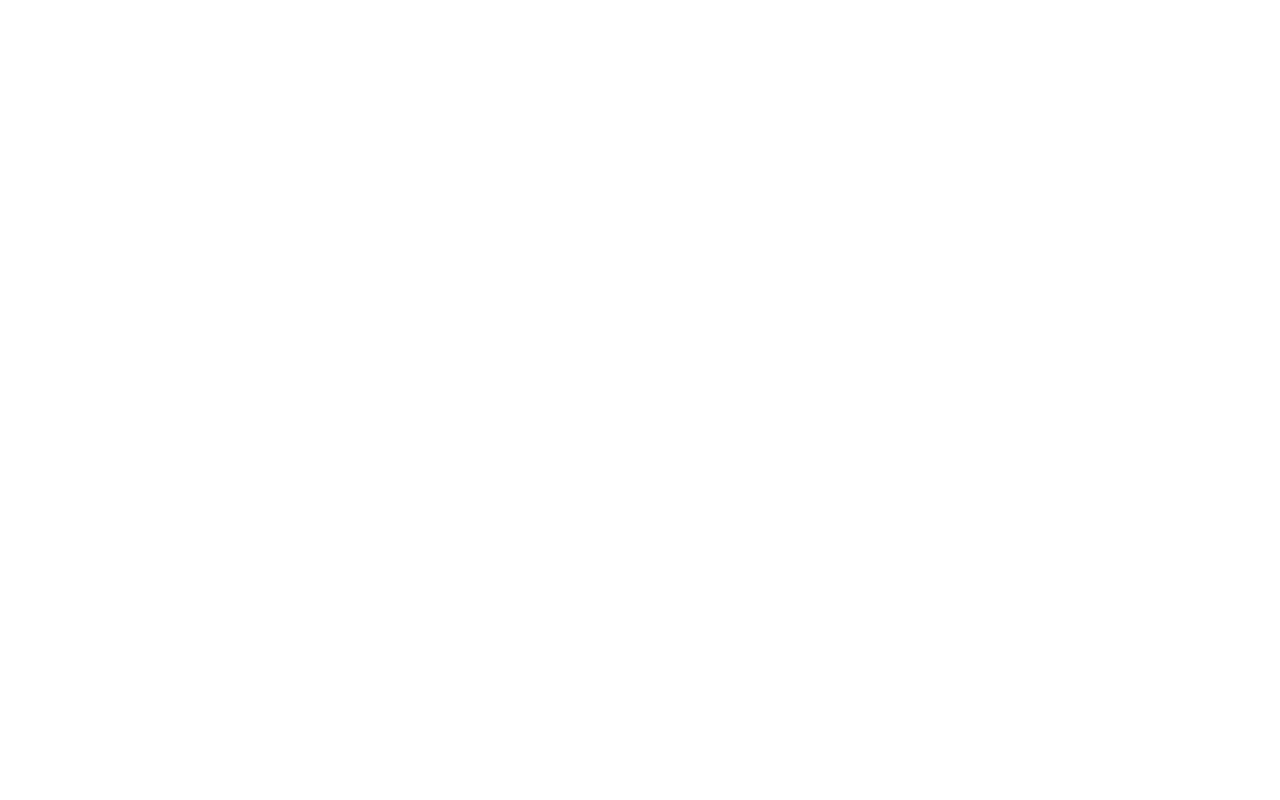
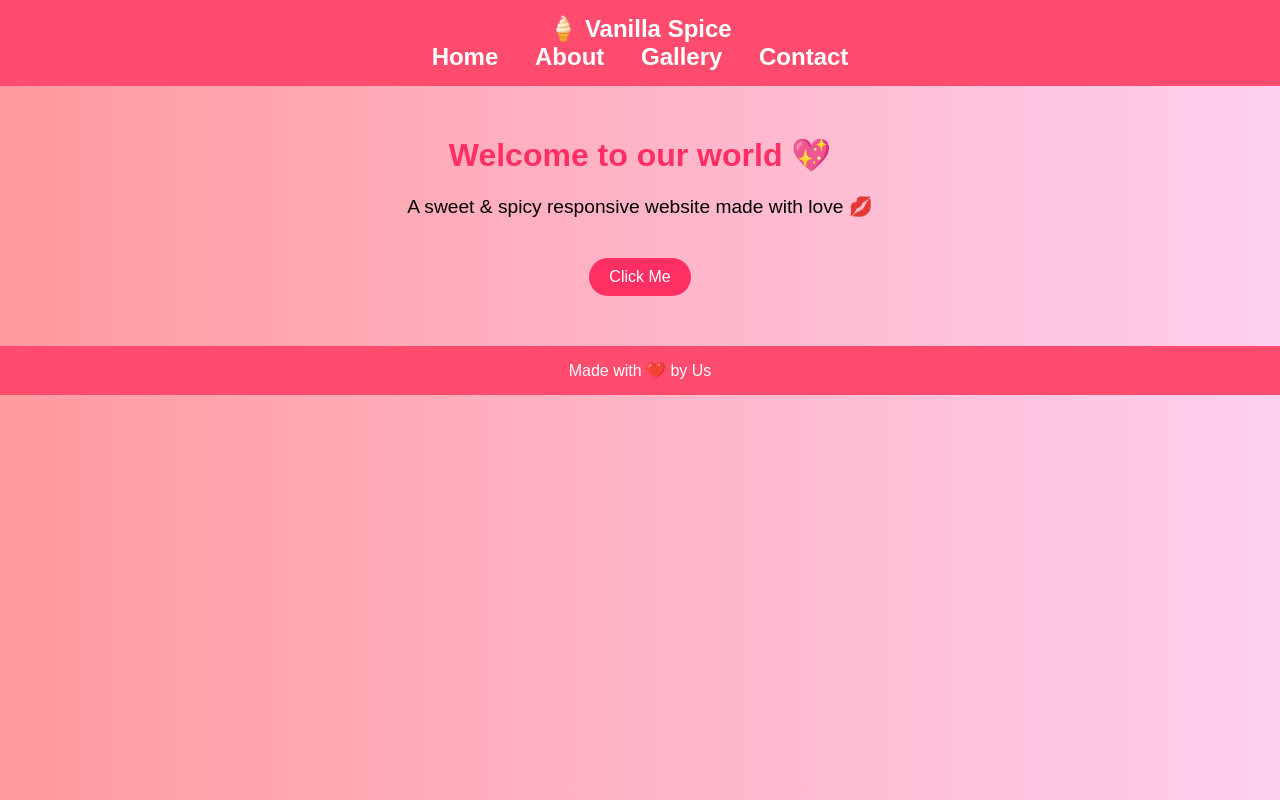
Before and after one commit to VANSH-code-cyber/Vanilla-Spice, a plain HTML site: page index.html in a window 1280 px wide. Drawn offline with Linux system fonts and the light colour scheme.

Commit message:
Update index.html

```diff
--- a/index.html
+++ b/index.html
@@ -52,3 +52,47 @@
     button:hover {
       background: #ff4b6e;
     }
+
+    footer {
+      margin-top: 50px;
+      padding: 15px;
+      background: #ff4b6e;
+      color: white;
+    }
+
+    /* Floating hearts animation */
+    @keyframes floatUp {
+      from {
+        transform: translateY(0);
+        opacity: 1;
+      }
+      to {
+        transform: translateY(-100vh);
+        opacity: 0;
+      }
+    }
+  </style>
+</head>
+<body>
+  <header>
+    🍦 Vanilla Spice
+    <nav>
+      <a href="#">Home</a>
+      <a href="#">About</a>
+      <a href="#">Gallery</a>
+      <a href="#">Contact</a>
+    </nav>
+  </header>
+
+  <h1>Welcome to our world 💖</h1>
+  <p>A sweet & spicy responsive website made with love 💋</p>
+  <button>Click Me</button>
+
+  <footer>
+    Made with ❤️ by Us
+  </footer>
+
+  <!-- Script linked at the very bottom -->
+  <script src="script.js"></script>
+</body>
+</html>
```
